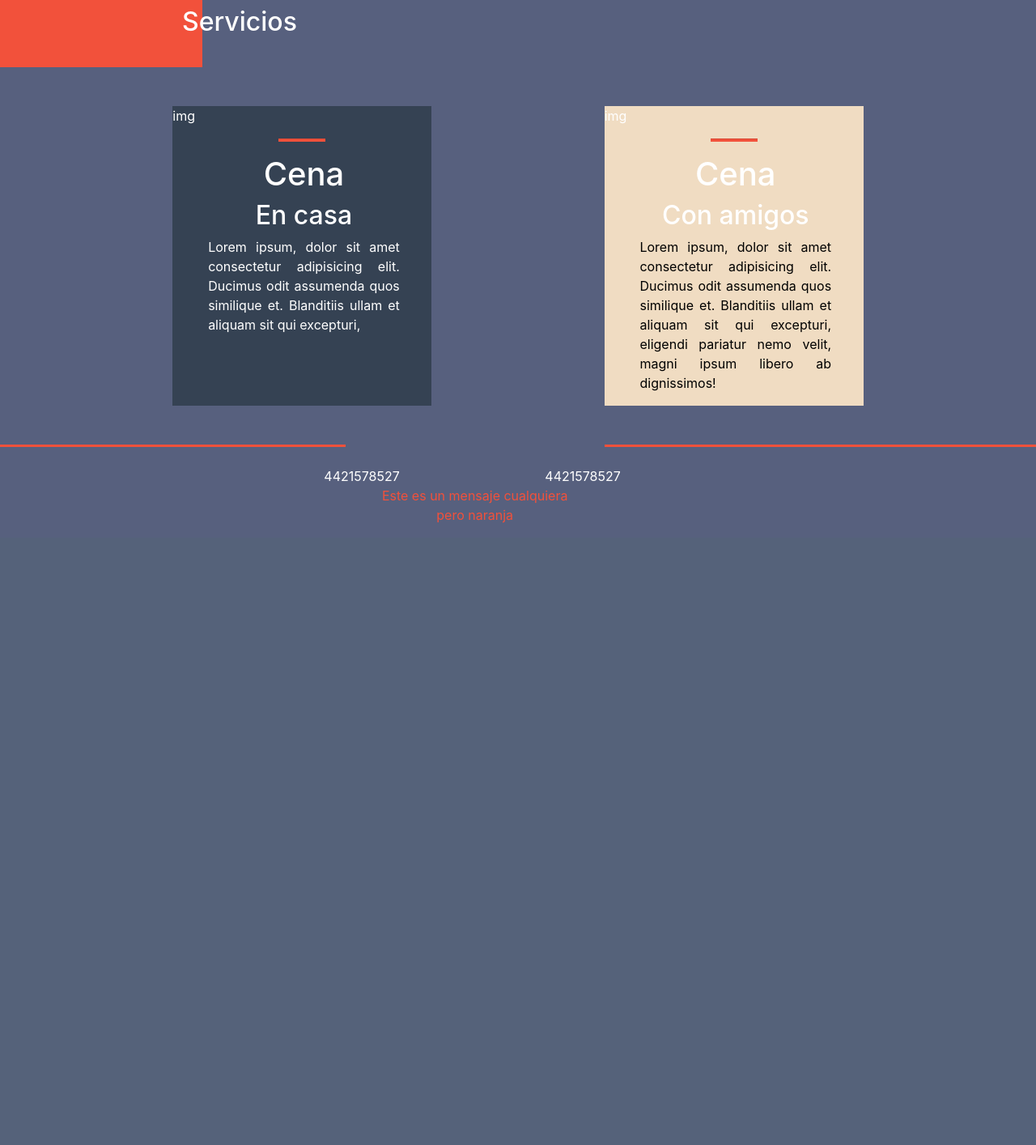
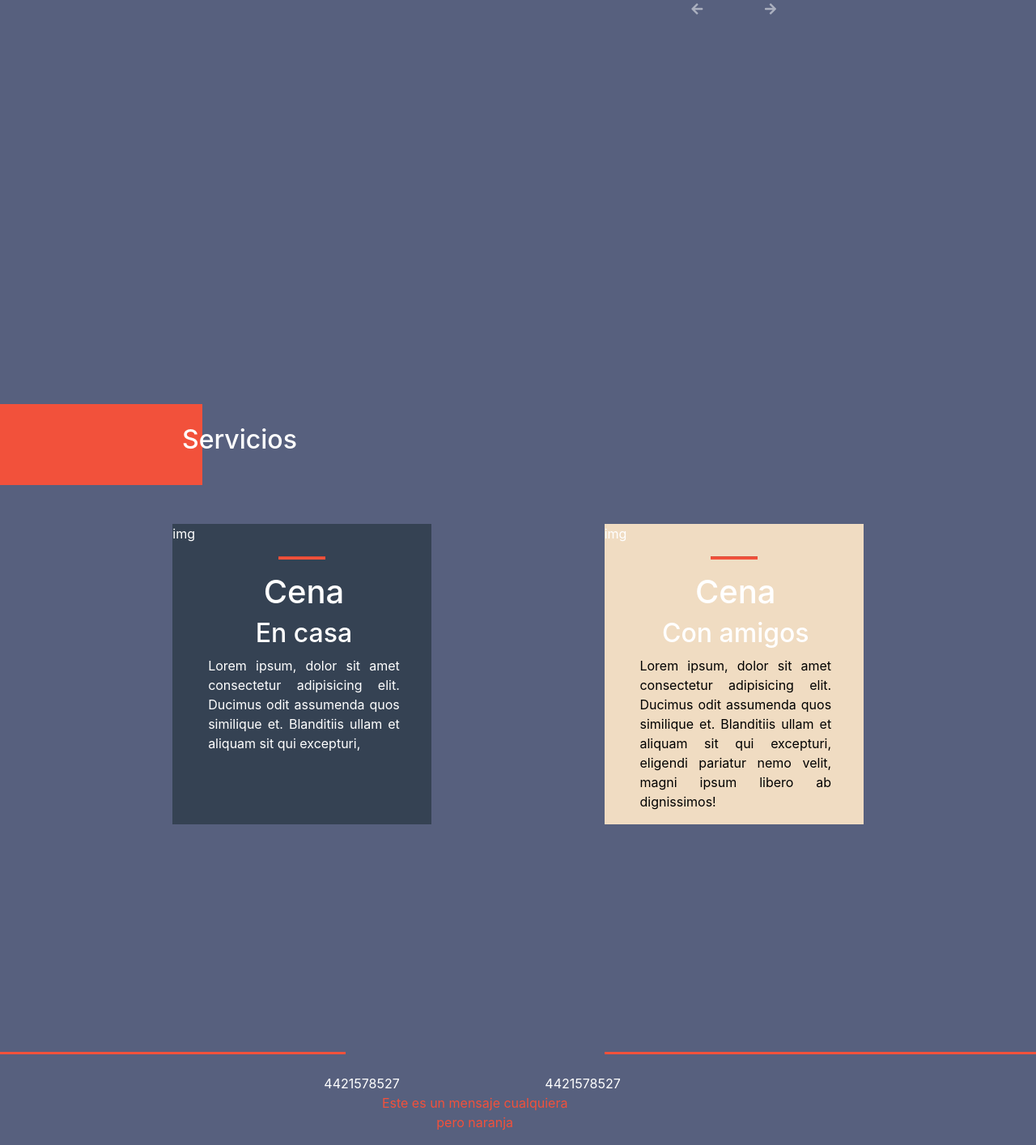
Before and after one commit to moyom96/maze, a PHP site: page / in a window 1280 px wide. Shown: the part 2491-3905 px from the top of the page at 81% size. Before the commit the page ends 3137 px from the top, so only its background shows below. Run offline with PHP 8.4, Linux system fonts and the light colour scheme; some libraries are stand-ins or nearby versions.

Commit message:
Sections 100vh

```diff
--- a/contacto.html
+++ b/contacto.html
@@ -1,4 +1,4 @@
-      <br><br>
+
       <section class="no-border" id="contact">
         <div class="row">
           <div class="col-md-4 upper-border">
--- a/el_laberinto.html
+++ b/el_laberinto.html
@@ -25,6 +25,4 @@
         </video>
     </div>
   </div>
-  <br><br><br>
 </section>
-<break>
--- a/galeria.html
+++ b/galeria.html
@@ -1,21 +1,5 @@
-<div class="row">
-  <div class="col-md-8 offset-md-2 video1-col">
-    <img src="https://gladio.com.mx/images/Asset1.png" class="img-overlay" alt="...">
-    <video autoplay muted loop id="video2" class="video">
-      <source src="videos/water.mov" type="video/mp4">
-    </video>
-  </div>
-</div>
 <br>
-<div class="row">
-  <div class="col-md-8 offset-md-2 video2-col">
-    <video autoplay muted loop id="video2" class="video">
-      <source src="videos/water.mov" type="video/mp4">
-    </video>
-  </div>
-</div>
-<br>
-<section class="gallery">
+<section  class="full-height">
   <div class="row">
     <div class="col-md-3 offset-md-2">
       <div class="carousel slide gallery-carousel" data-ride="carousel">
--- a/index.php
+++ b/index.php
@@ -2,6 +2,7 @@
 <?php
   include("header.html");
   include("el_laberinto.html");
+  include("videos.html");
   include("galeria.html");
   include("servicios.html");
   include("contacto.html");
--- a/servicios.html
+++ b/servicios.html
@@ -1,5 +1,4 @@
-<br>
-<section class="no-border" id="services">
+<section class="no-border full-height" id="services">
     <div class="row">
         <div class="orange_square">
             <div class="text-square">
--- a/style.css
+++ b/style.css
@@ -3,9 +3,11 @@ body {
   background-color: #57607E;
 }
 
-section {
-  border-bottom: 3px solid #F2513B;
+section.full-height {
+  min-height: 100vh;
 }
+
+
 
 .header-div{
   background-color: rgb(180, 167, 153);
@@ -18,7 +20,7 @@ section {
   padding-top: 15px;
 }
 
-a i {
+a.noClass i {
   text-decoration: none;
   color: rgb(85, 98, 122);
 }
@@ -66,6 +68,7 @@ a.noClass:active i {text-decoration:none;}  /* selected link */
 
 #taste{
   padding-left: 65px;
+  height: 50vh;
 }
 
 #laberinto-text{
@@ -83,6 +86,10 @@ a.noClass:active i {text-decoration:none;}  /* selected link */
 	bottom: -1px;
 }
 
+#el-laberinto{
+  height: 85vh;
+}
+
 #laberinto-text-col{
   margin-bottom: 20px;
   padding-left: 0;
@@ -96,6 +103,10 @@ a.noClass:active i {text-decoration:none;}  /* selected link */
 
 .gallery {
   height: 30rem;
+}
+
+.video-row{
+  width: 100%;
 }
 
 /* Gallery */
@@ -116,11 +127,11 @@ a.noClass:active i {text-decoration:none;}  /* selected link */
 }
 
 .video1-col {
-  height: 80vh;
+  height: 65vh;
 }
 
 .video2-col {
-  height: 30vh;
+  height: 25vh;
 }
 
 .video {
--- /dev/null
+++ b/videos.html
@@ -0,0 +1,18 @@
+<section class="full-height">
+  <div class="row video-row">
+    <div class="col-md-8 offset-md-2 video1-col">
+      <img src="https://gladio.com.mx/images/Asset1.png" class="img-overlay" alt="...">
+      <video autoplay muted loop id="video2" class="video">
+        <source src="videos/water.mov" type="video/mp4">
+      </video>
+    </div>
+  </div>
+  <br>
+  <div class="row video-row">
+    <div class="col-md-8 offset-md-2 video2-col">
+      <video autoplay muted loop id="video2" class="video">
+        <source src="videos/water.mov" type="video/mp4">
+      </video>
+    </div>
+  </div>
+</section>
```
